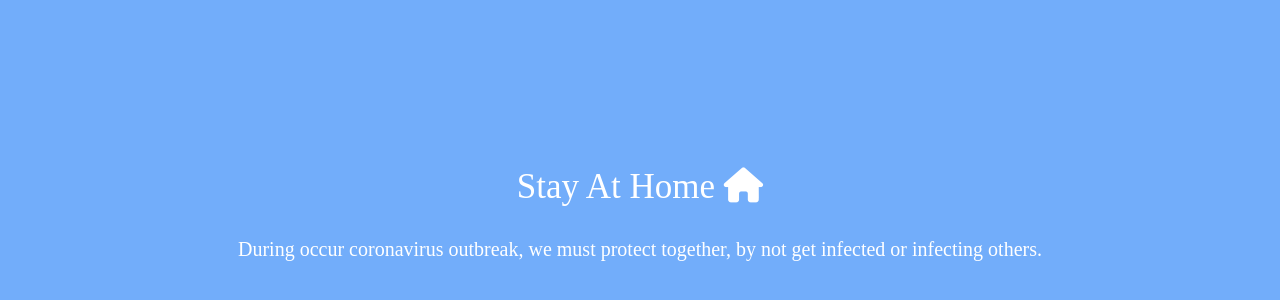
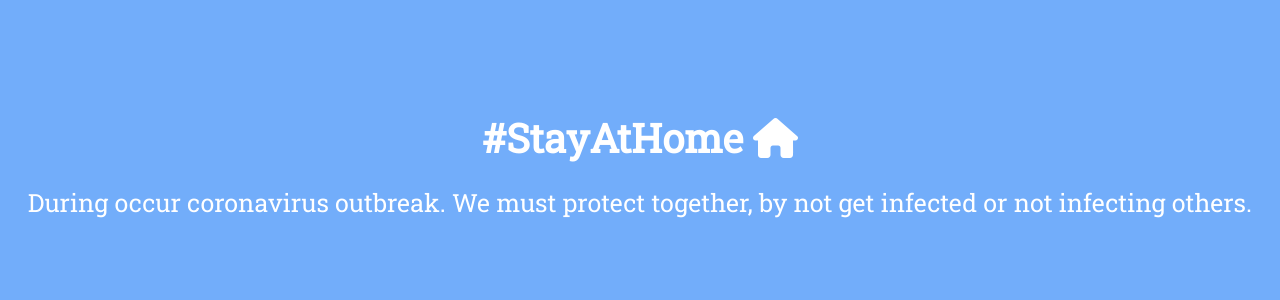
Before and after one commit to AfifAbroory/afifabroory.github.io, a plain HTML site: page index.html in a window 1280 px wide. Shown: the part 232-532 px from the top of the page. Drawn offline with Linux system fonts and the light colour scheme; a web font is replaced by a local one.

Commit message:
Update UI

```diff
--- a/css/style.css
+++ b/css/style.css
@@ -46,26 +46,28 @@
 
         /* STYLE */
                 body{
-                    font-family: 'Bungee', 'cursive';
+                    font-family: 'Roboto Slab', serif;
                     background-color: rgb(114, 173, 250);
                     color: white;
                 }
                 .container{
                     position: absolute;
                     cursor: default;
+                    top: 50%;
                     left: 0;
-                    bottom: 50%;
+                    transform: translate(0%, -50%);
+                    margin: auto;
+                    padding: 0;
                     right: 0;
-                    top: 50%;
-
                 }
                 h1{
-                    font-size: 35px;
+                    font-weight: bold;
+                    font-size: 40px;
                     text-align: center;
                     margin: 0 0 30px 0;
                 }
                 p{
-                    font-size: 20px;
+                    font-size: 25px;
                     margin: 0 25px;
                     text-align: center;
                     line-height: 30px;
--- a/index.html
+++ b/index.html
@@ -4,13 +4,14 @@
     <meta charset="UTF-8">
     <meta name="viewport" content="width=device-width, initial-scale=1.0">
     <title>Stay Safe!</title>
+    <link href="https://fonts.googleapis.com/css?family=Baloo+Bhaina+2|Press+Start+2P|Roboto+Slab|Special+Elite&display=swap" rel="stylesheet">
     <link rel="stylesheet" href="css/style.css">
     <link rel="stylesheet" href="https://fonts.googleapis.com/icon?family=Material+Icons">
 </head>
 <body>
     <div class="container">
-    <h1>Stay At Home  <i class='fas fa-home'></i></h1>
-    <p>During occur coronavirus outbreak, we must protect together, by not get infected or infecting others.</p>
+    <h1>#StayAtHome  <i class='fas fa-home'></i></h1>
+    <p>During occur coronavirus outbreak. We must protect together,  by not get infected or not infecting others.</p>
     </div>
     <script src='https://kit.fontawesome.com/a076d05399.js'></script>
 </body>
```
